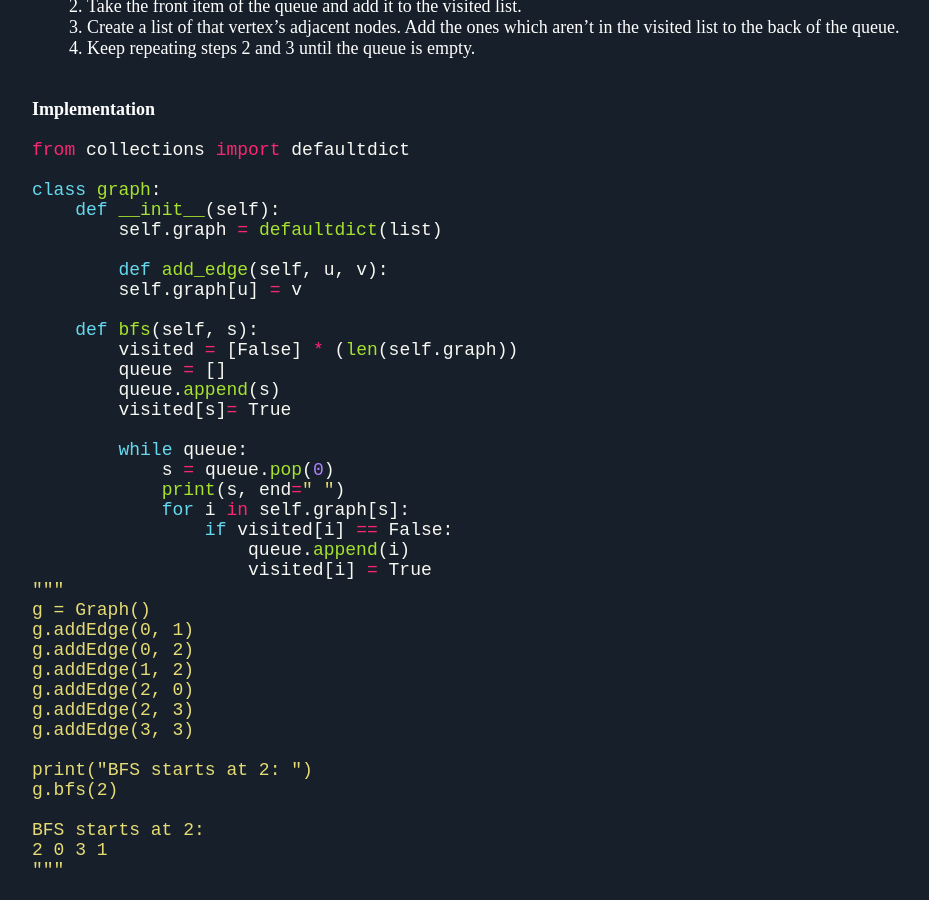
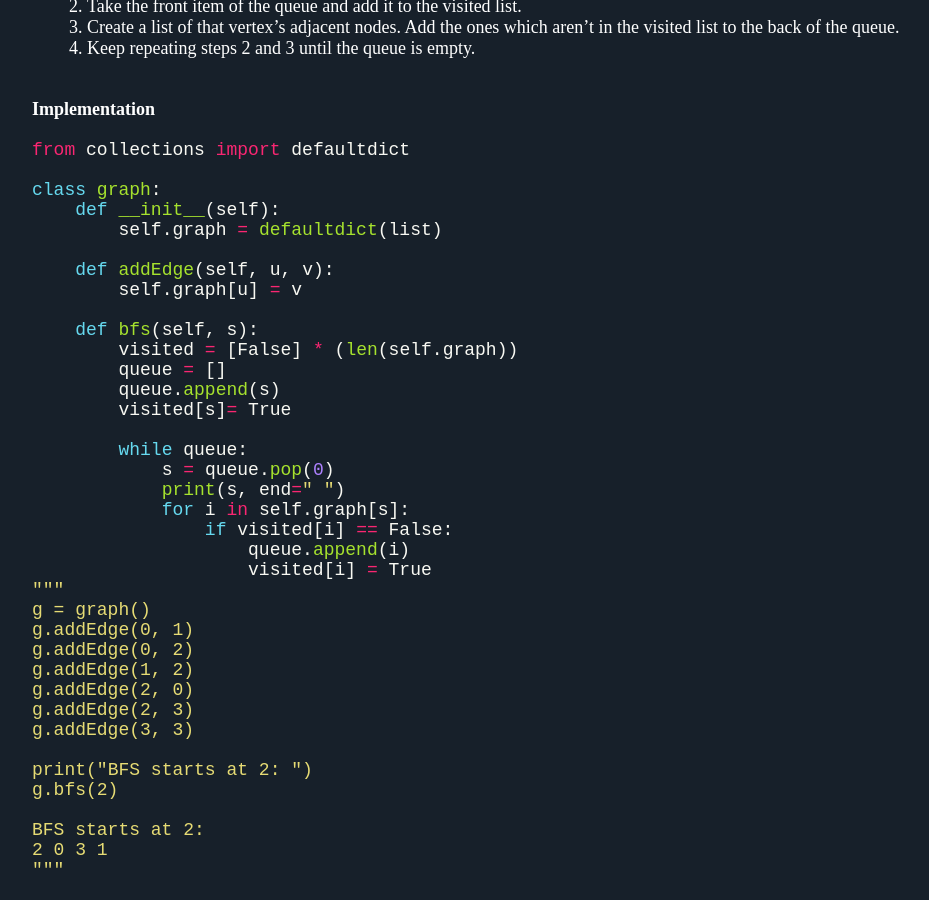
Before and after one commit to Mayurji/mayurji.github.io, a Jekyll site: the page built from _data-structure-algorithms/2021-02-03-DSA_11.md, in a window 1280 px wide and 900 px high, scrolled down 4686 px. Shown: the whole window, without its empty margins (32-961 px from the left). Built offline with Jekyll 4.4.1, drawn with Linux system fonts in a browser that asks for light colours; nearby versions of some CDN libraries; comment, search, counter and statistics services are not loaded.

Commit message:
Update 2021-02-03-DSA_11.md

```diff
--- a/_data-structure-algorithms/2021-02-03-DSA_11.md
+++ b/_data-structure-algorithms/2021-02-03-DSA_11.md
@@ -95,7 +95,7 @@ class graph:
     def __init__(self):
         self.graph = defaultdict(list)
 
-	def add_edge(self, u, v):
+    def addEdge(self, u, v):
         self.graph[u] = v
 
     def bfs(self, s):
@@ -112,7 +112,7 @@ class graph:
                     queue.append(i)
                     visited[i] = True
 """
-g = Graph()
+g = graph()
 g.addEdge(0, 1)
 g.addEdge(0, 2)
 g.addEdge(1, 2)
```
